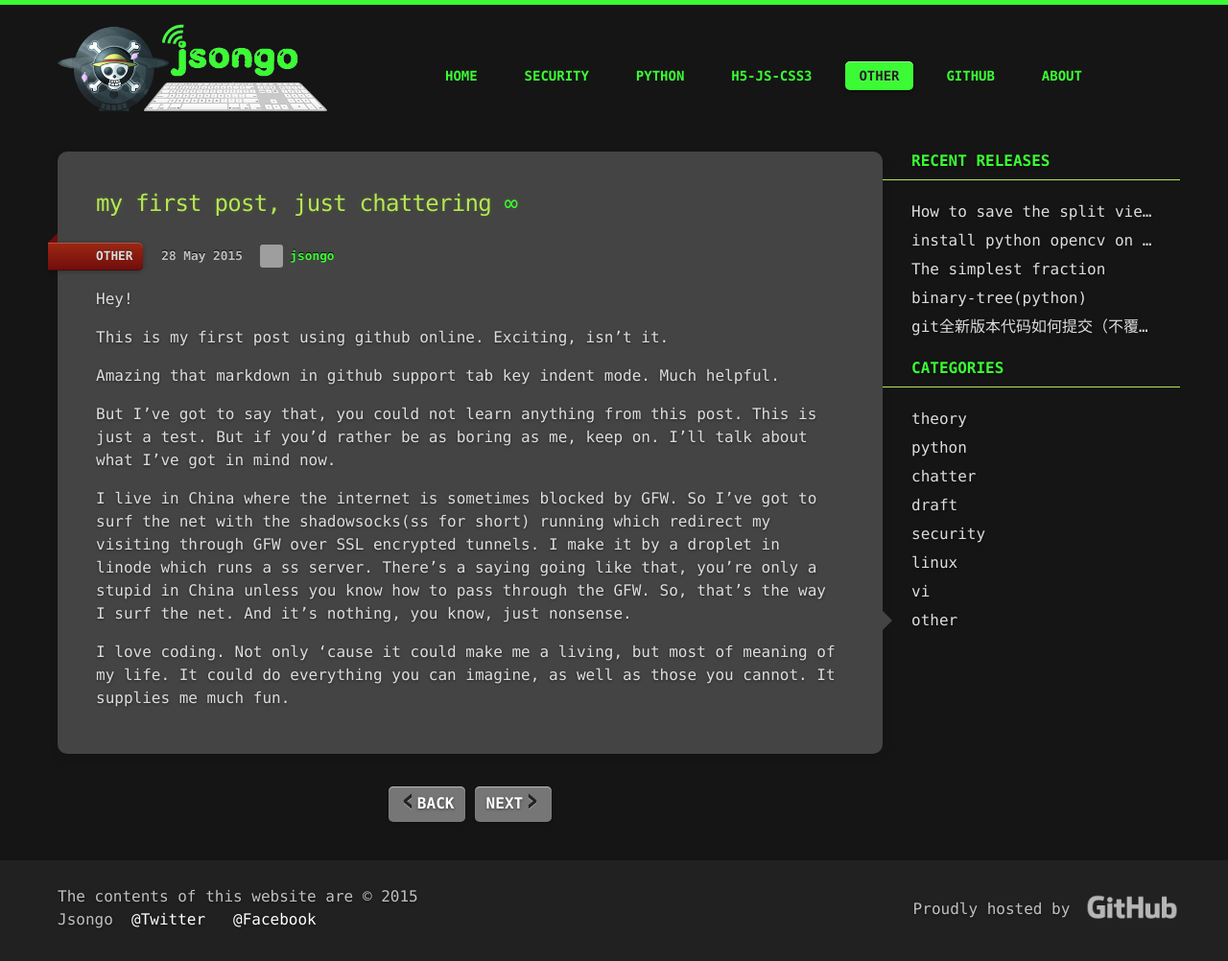
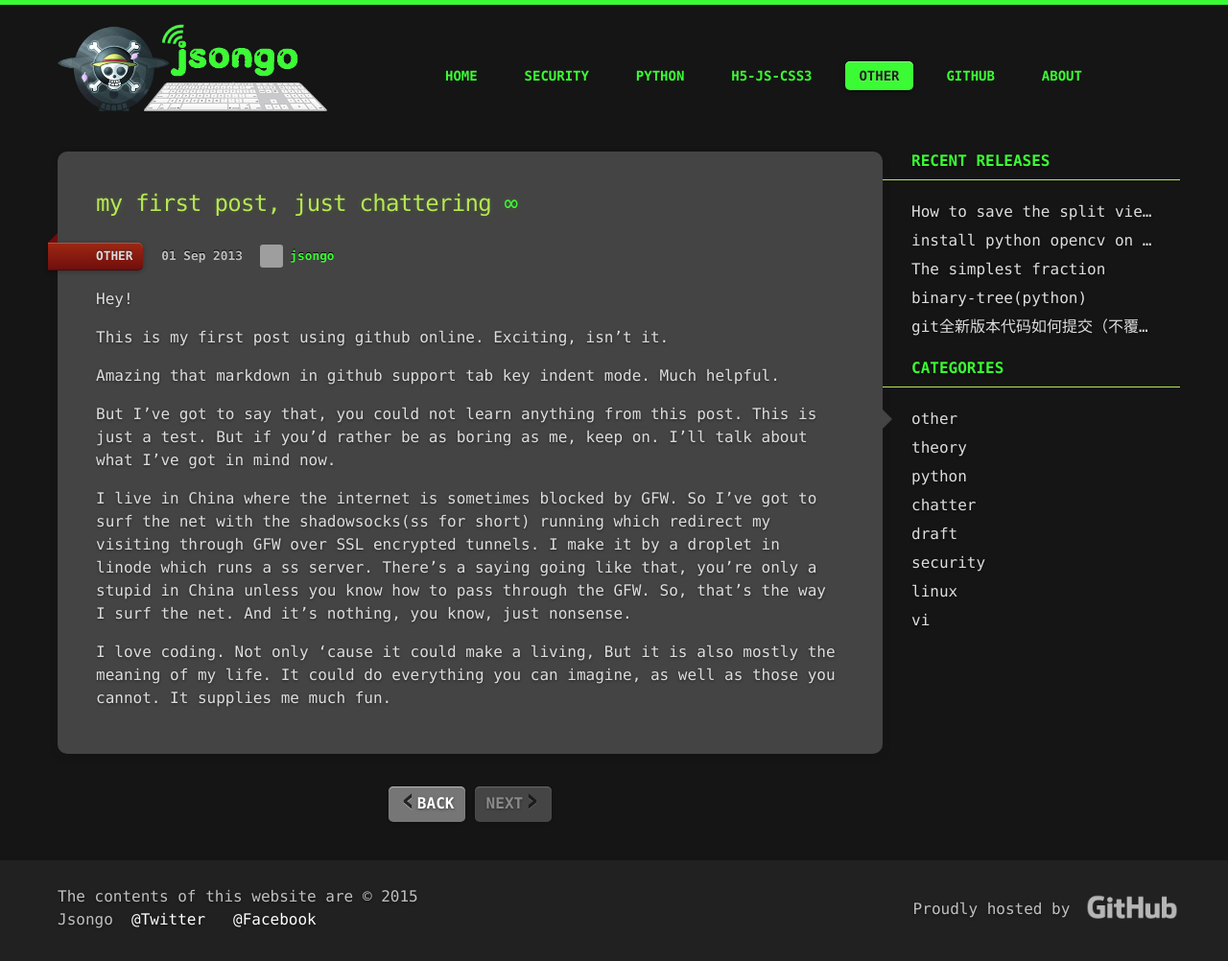
Before and after one commit to jsongo/jsongo.github.io, a Jekyll site: the page built from _posts/2015-05-28-my-first-post.markdown, in a window 1280 px wide. Shown: the whole page at 96% size. Built offline with Jekyll 4.4.1, drawn with Linux system fonts in a browser that asks for light colours; comment, search, counter and statistics services are not loaded; grey boxes are pictures that could not be loaded.

Commit message:
Update 2015-05-28-my-first-post.markdown

```diff
--- a/_posts/2015-05-28-my-first-post.markdown
+++ b/_posts/2015-05-28-my-first-post.markdown
@@ -1,7 +1,7 @@
 ---
 layout: post_item
 title: "my first post, just chattering"
-date: "2015-05-28 00:00:00"
+date: "2013-09-01 00:00:02"
 author: jsongo
 version: 1.0.0
 categories: [other]
@@ -17,4 +17,4 @@
 
   I live in China where the internet is sometimes blocked by GFW. So I've got to surf the net with the shadowsocks(ss for short) running which redirect my visiting through GFW over SSL encrypted tunnels. I make it by a droplet in linode which runs a ss server. There's a saying going like that, you're only a stupid in China unless you know how to pass through the GFW. So, that's the way I surf the net. And it's nothing, you know, just nonsense.
 
-  I love coding. Not only 'cause it could make me a living, but most of meaning of my life. It could do everything you can imagine, as well as those you cannot. It supplies me much fun.
+  I love coding. Not only 'cause it could make a living, But it is also mostly the meaning of my life. It could do everything you can imagine, as well as those you cannot. It supplies me much fun.
```
